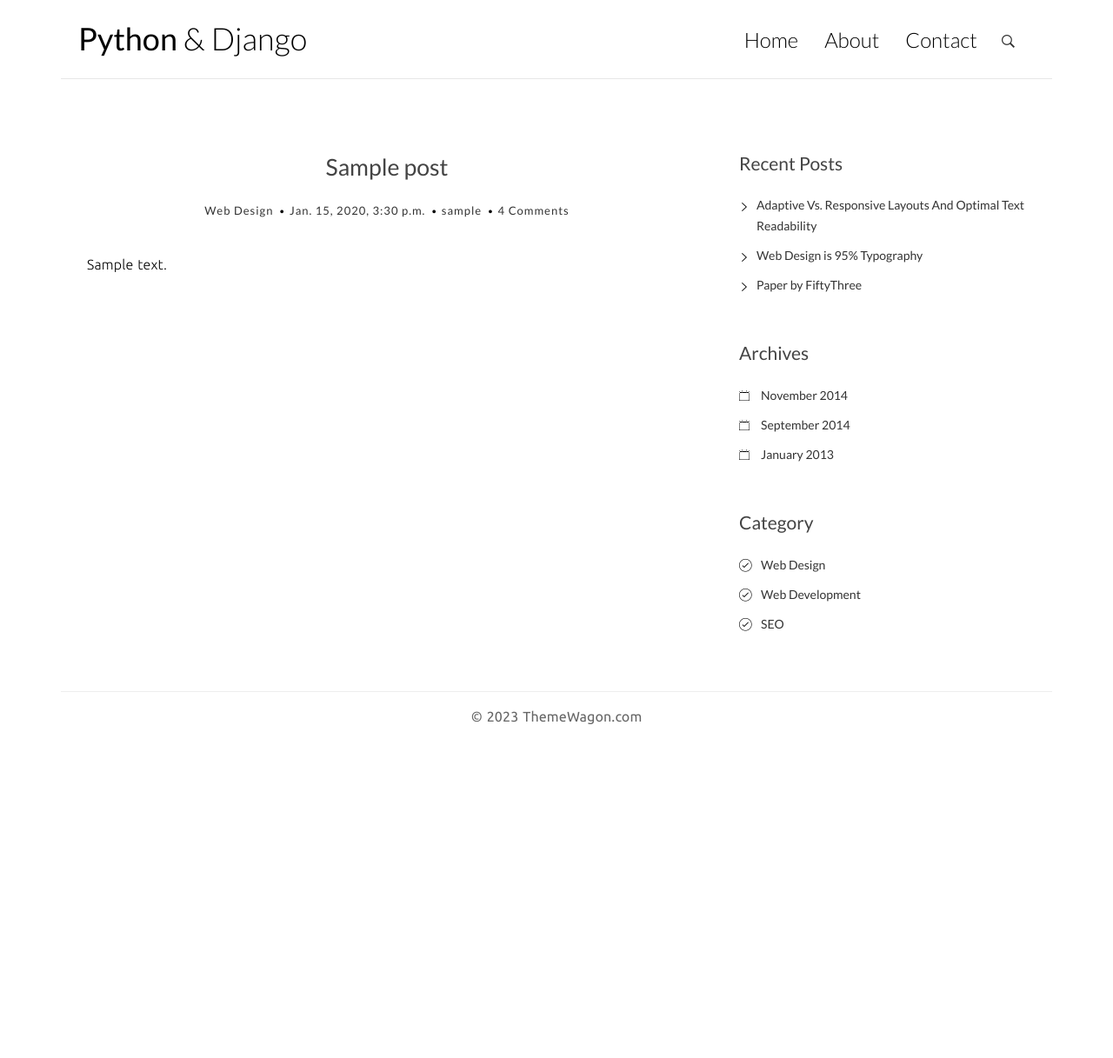
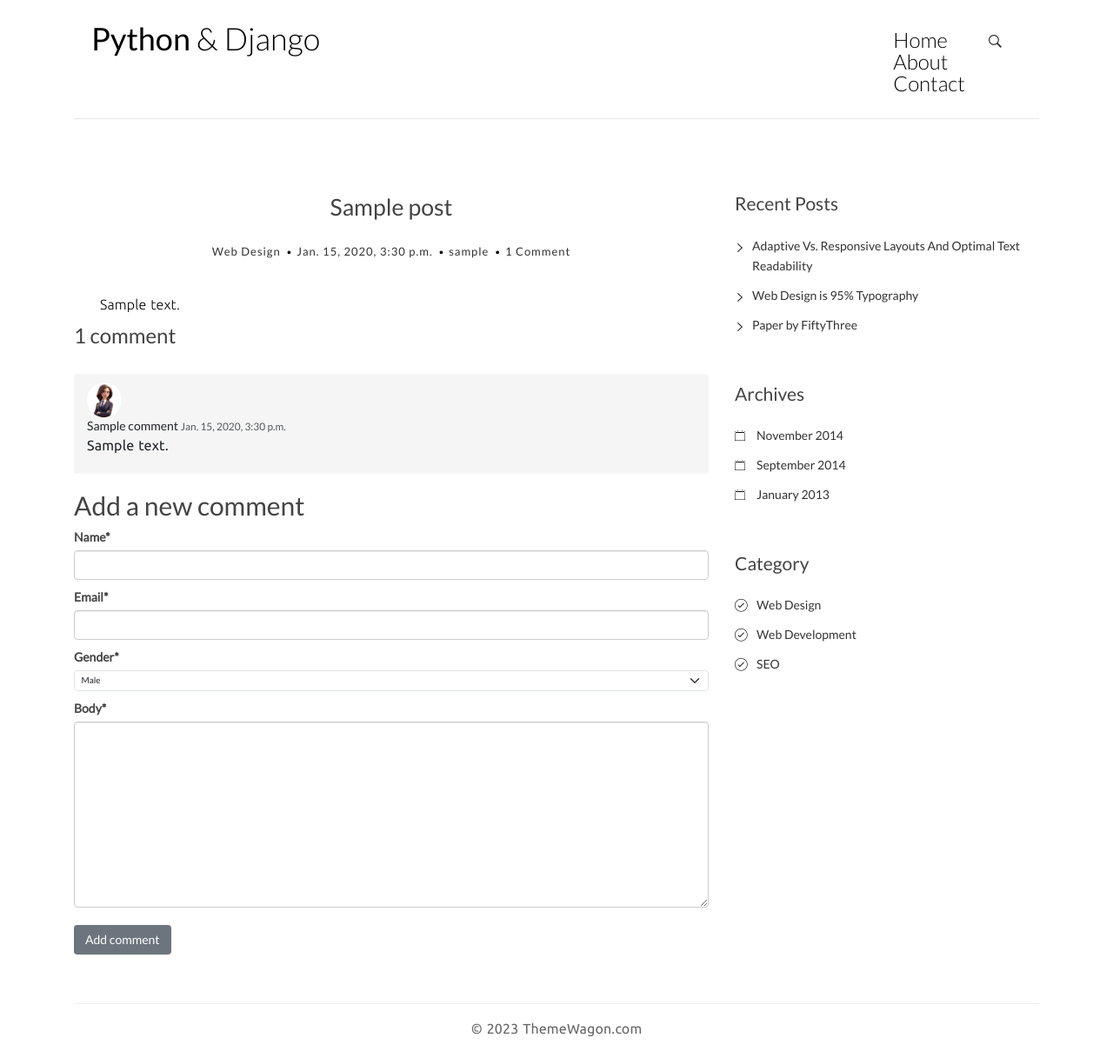
Before and after one commit to avi-1227/blog-project, a Django app: page /1/ in a window 1280 px wide. Shown: the whole page at 87% size. Before the commit the page ends 833 px from the top, so only its background shows below. Run offline with Django 4.2, Linux system fonts and the light colour scheme; tables that the repository leaves empty hold one stand-in row (values such as "Sample post"); some libraries are stand-ins or nearby versions; some web fonts are replaced.

Commit message:
Adding comment funtionality in my blog project

```diff
--- /dev/null
+++ b/blogapp/forms.py
@@ -0,0 +1,6 @@
+from .models import Comment
+from django import forms
+class CommentForm(forms.ModelForm):
+    class Meta:
+        model = Comment
+        fields = ['name', 'email', 'gender', 'body']
--- a/blogapp/models.py
+++ b/blogapp/models.py
@@ -34,3 +34,24 @@
     # Using canonical URLs for models get_absolute_url()
     def get_absolute_url(self):
         return reverse('blogapp:post_detail', args=[self.id])
+
+# Creating a model for comments
+class Comment(models.Model):
+    class Gender(models.TextChoices):
+        MALE = 'M', 'Male'
+        FEMALE = 'F', 'Female'
+    post = models.ForeignKey(Post, on_delete=models.CASCADE, related_name='comments')
+    name = models.CharField(max_length=90)
+    email = models.EmailField()
+    body = models.TextField()
+    gender = models.CharField(max_length=2, choices=Gender.choices, default=Gender.MALE)
+    created = models.DateTimeField(auto_now_add=True)
+    updated = models.DateTimeField(auto_now=True)
+    active = models.BooleanField(default=True)
+
+    class Meta:
+        ordering=['created']
+        indexes = models.Index(fields=['created']),
+
+    def __str__(self):
+        return f'Comments by {self.name} on {self.post}'
--- a/blogapp/static/css/custom.css
+++ b/blogapp/static/css/custom.css
@@ -832,3 +832,25 @@
 		min-height: 34px;
 	}
 }
+
+.list-group-item {
+	border: none;
+	border-radius: 0;
+	background-color: #f5f5f5;
+}
+
+.list-group-item img {
+	width: 40px;
+	height: 40px;
+}
+
+.list-group-item .d-flex {
+	align-items: center;
+}
+
+@media (max-width: 768px) {
+	.list-group-item img {
+		width: 30px;
+		height: 30px;
+	}
+}
--- a/blogapp/templates/blogapp/base.html
+++ b/blogapp/templates/blogapp/base.html
@@ -3,13 +3,16 @@
 <html>
 
 <head>
-    <title>Python &amp; Django</title>
+    <title>{% block title %}Python &amp; Django{% endblock %}</title>
 
     <!-- meta -->
     <meta charset="UTF-8">
     <meta name="viewport" content="width=device-width, initial-scale=1">
 
     <!-- css -->
+    <link href="https://cdn.jsdelivr.net/npm/bootstrap@5.3.2/dist/css/bootstrap.min.css" rel="stylesheet"
+        integrity="sha384-T3c6CoIi6uLrA9TneNEoa7RxnatzjcDSCmG1MXxSR1GAsXEV/Dwwykc2MPK8M2HN" crossorigin="anonymous">
+
     <link rel="stylesheet" href="{% static 'css/bootstrap.min.css'%}">
     <link rel="stylesheet" href="{% static 'css/ionicons.min.css'%}">
     <link rel="stylesheet" href="{% static 'css/pace.css'%}">
--- a/blogapp/templates/blogapp/post/detail.html
+++ b/blogapp/templates/blogapp/post/detail.html
@@ -1,4 +1,6 @@
 {% extends 'blogapp/base.html' %}
+{% load static %}
+{% block title %}{{ post.title }}{% endblock %}
 {% block content %}
 
 <main class="col-md-8">
@@ -13,7 +15,11 @@
 
                 <span class="post-author"><a href="#">{{post.author}}</a></span>
 
-                <span class="comments-link"><a href="#">4 Comments</a></span>
+                <span class="comments-link"><a href="#">
+                        {% with comments.count as total_comments %}
+                        {{ total_comments }} Comment{{ total_comments|pluralize }}
+                        {% endwith %}
+                    </a></span>
             </div>
         </header>
         <div class="entry-content clearfix text-justify">
@@ -21,7 +27,47 @@
 
         </div>
     </article>
+
+    {% with comments.count as total_comments %}
+    <h3>{{ total_comments }} comment{{ total_comments|pluralize }}</h3>
+    {% endwith %}
+
+    {% for comment in comments %}
+    <section id="comments" class="mt-5">
+        <div class="list-group">
+
+            <div class="list-group-item list-group-item-action flex-nowrap">
+                {% if comment.gender == 'Female' %}
+                <img src="{% static 'img/male.png'%}" width="60" height="60" class="rounded-circle mr-3" alt="Avatar" />
+                {% else %}
+                <img src="{% static 'img/female.jpg' %}" width="60" height="60" class="rounded-circle mr-3"
+                    alt="Avatar" />
+                {% endif %}
+                <div class="d-flex w-100 justify-content-between">
+                    <div>
+                        <span class="font-weight-bold">{{ comment.name }}</span>
+                        <small class="text-muted">{{ comment.created }}</small>
+                    </div>
+                    <!-- <a href="#" class="text-muted"><i class="fas fa-reply"></i> Reply</a> -->
+                </div>
+                <p class="mb-0">{{ comment.body|linebreaks }}</p>
+
+
+            </div>
+
+        </div>
+    </section>
+    {% empty %}
+    <p>There are no comments.</p>
+    {% endfor %}
+
+    <div class="mt-4">
+        {% include "blogapp/post/includes/comment_form.html" %}
+    </div>
+
 </main>
+
+
 {%endblock%}
 
 {% block sidenav %}
--- /dev/null
+++ b/blogapp/templates/blogapp/post/includes/comment_form.html
@@ -0,0 +1,10 @@
+{% load crispy_forms_tags %}
+<h2>Add a new comment</h2>
+<form action="{% url 'blogapp:post_comment' post.id %}" method="post">
+    {{ form|crispy }}
+    {% csrf_token %}
+    <div style="margin-top: 20px;">
+        <input class="btn btn-secondary" type="submit" value="Add comment">
+    </div>
+
+</form>
--- a/blogapp/urls.py
+++ b/blogapp/urls.py
@@ -9,4 +9,5 @@
     path('<int:id>/', views.post_detail, name='post_detail'),
     path('about/', views.about, name='about'),
     path('contact/', views.contact, name='contact'),
+    path('<int:post_id>/comment/', views.post_comment, name='post_comment'),
 ]
--- a/blogapp/views.py
+++ b/blogapp/views.py
@@ -1,5 +1,7 @@
 from django.shortcuts import render, get_object_or_404
-from .models import Post
+from .models import Post, Comment
+from .forms import CommentForm
+from django.views.decorators.http import require_POST
 
 # Create your views here.
 
@@ -10,10 +12,27 @@
 
 def post_detail(request, id):
     post = get_object_or_404(Post, id=id, status=Post.Status.PUBLISHED)
-    return render(request, 'blogapp/post/detail.html',{'post':post})
+    # List of active comments for this post
+    comments = post.comments.filter(active=True)
+    # Form for users to comment
+    form = CommentForm()
+    return render(request, 'blogapp/post/detail.html',{'post':post ,'comments': comments, 'form': form})
 
 def about(request):
     return render(request, 'blogapp/post/about.html')
 
 def contact(request):
     return render(request, 'blogapp/post/contact.html')
+
+
+# Comment View
+@require_POST
+def post_comment(request, post_id):
+    post = get_object_or_404(Post, id=post_id, status=Post.Status.PUBLISHED)
+    comment = None
+    form = CommentForm(data=request.POST)
+    if form.is_valid():
+        comment = form.save(commit=False)
+        comment.post=post
+        comment.save()
+    return render(request, 'blogapp/post/comment.html', {'post': post, 'form': form, 'comment': comment})
--- a/blogsite/settings.py
+++ b/blogsite/settings.py
@@ -38,6 +38,9 @@
     'django.contrib.messages',
     'django.contrib.staticfiles',
     'blogapp.apps.BlogappConfig',
+    # 3rd Party
+    'crispy_forms', # new
+    'crispy_bootstrap5', # new
 ]
 
 MIDDLEWARE = [
@@ -123,3 +126,6 @@
 # https://docs.djangoproject.com/en/4.1/ref/settings/#default-auto-field
 
 DEFAULT_AUTO_FIELD = 'django.db.models.BigAutoField'
+
+CRISPY_ALLOWED_TEMPLATE_PACKS = "bootstrap5" # new
+CRISPY_TEMPLATE_PACK = "bootstrap5" # new
```
Also changed, not shown: blogapp/admin.py (+8 -2 lines), blogapp/templates/blogapp/post/comment.html (added, +10 -0 lines), blogapp/migrations/0002_comment_comment_blogapp_com_created_22385d_idx.py (added), blogapp/migrations/0003_comment_gender.py (added), blogapp/static/img/female.jpg (added), blogapp/static/img/male.png (added).
